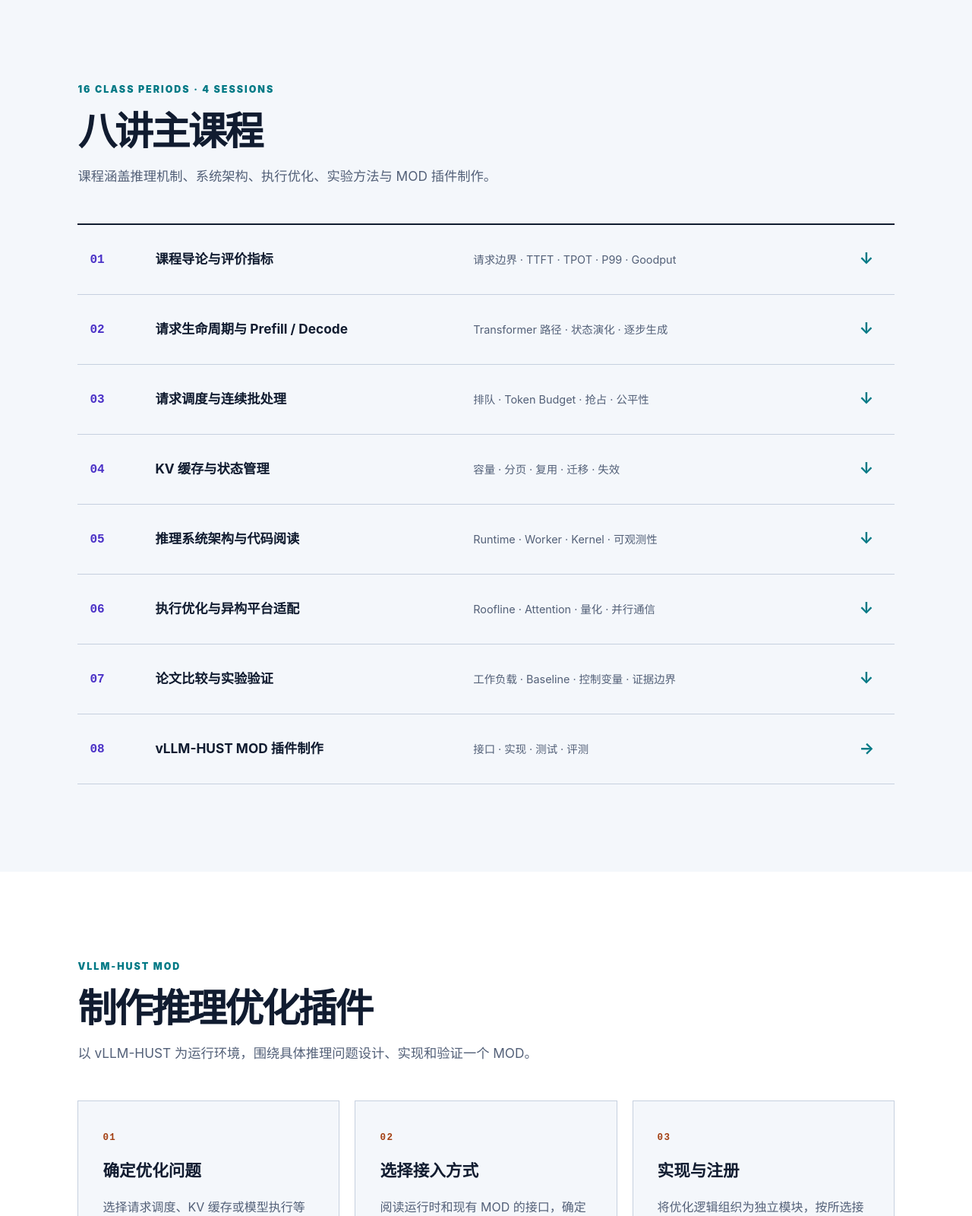
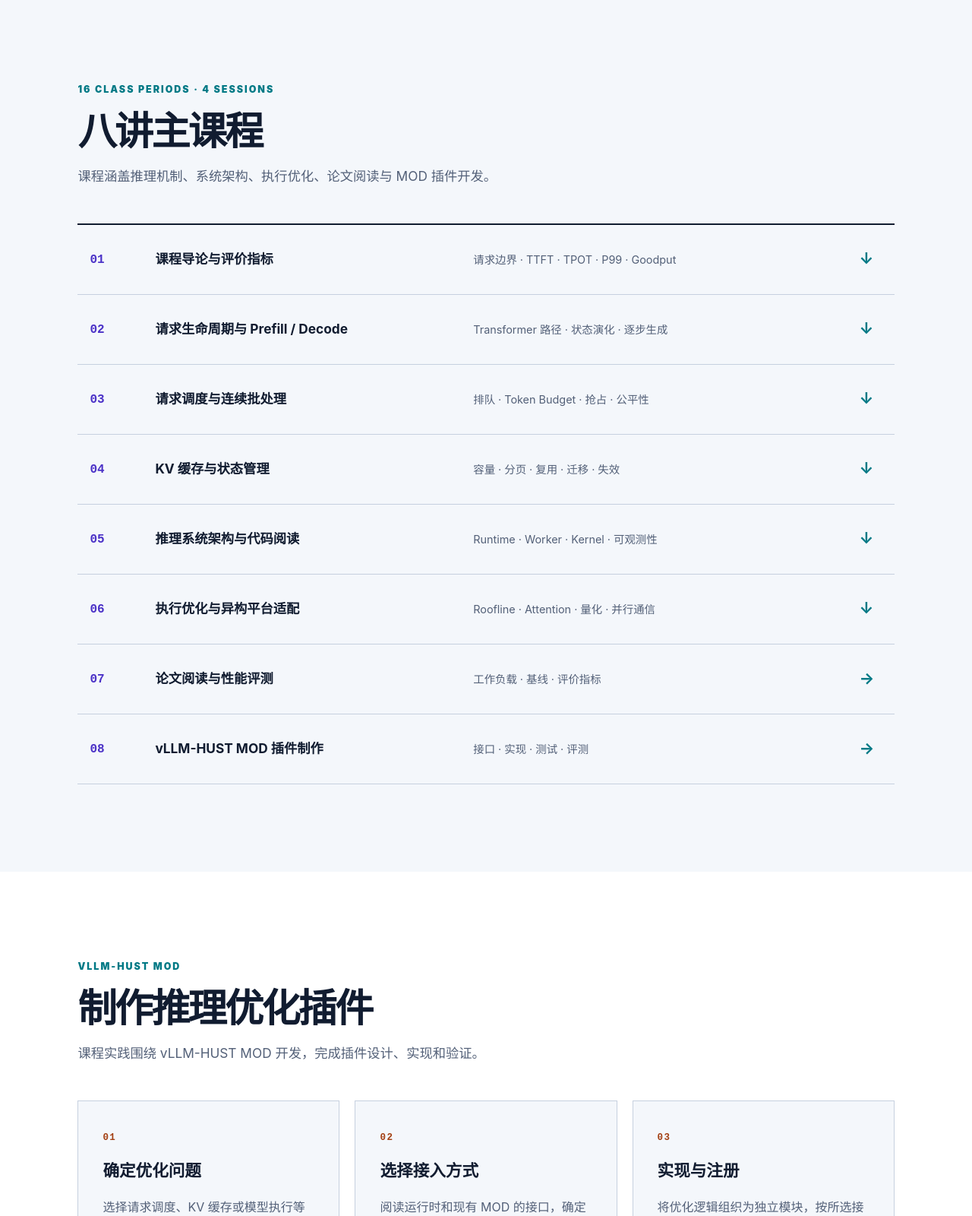
Before and after one commit to vLLM-HUST/intro-to-llm-inference-engines, a website: page src/site/index.html in a window 1280 px wide. Shown: the part 4813-6413 px from the top of the page at 76% size. Drawn offline with Linux system fonts and the light colour scheme.

Commit message:
Hide existing lab materials and focus practice on MODs

```diff
--- a/src/site/build.mjs
+++ b/src/site/build.mjs
@@ -40,8 +40,8 @@ for (const group of downloadGroups) {
   const absoluteSource = path.join(repositoryRoot, group.source);
   const files = (await collectFiles(absoluteSource, group.extensions)).filter((file) => {
     const name = path.basename(file);
-    if (group.id === "lectures" && name.startsWith("第08讲_")) return false;
-    if (group.id === "beamer" && /第(12|13)讲_/.test(name)) return false;
+    if (group.id === "lectures" && /^第(07|08)讲_/.test(name)) return false;
+    if (group.id === "beamer" && /第(11|12|13)讲_/.test(name)) return false;
     return true;
   });
   const renderedFiles = [];
--- a/src/site/index.html
+++ b/src/site/index.html
@@ -115,7 +115,7 @@
     </section>
 
     <section class="section" id="syllabus">
-      <div class="section-heading"><p class="eyebrow">16 class periods · 4 sessions</p><h2>八讲主课程</h2><p>课程涵盖推理机制、系统架构、执行优化、实验方法与 MOD 插件制作。</p></div>
+      <div class="section-heading"><p class="eyebrow">16 class periods · 4 sessions</p><h2>八讲主课程</h2><p>课程涵盖推理机制、系统架构、执行优化、论文阅读与 MOD 插件开发。</p></div>
       <div class="syllabus-list">
         <a href="downloads/slides/2027/lectures-8-pptx/%E7%AC%AC01%E8%AE%B2_%E8%AF%BE%E7%A8%8B%E5%AF%BC%E8%AE%BA%E4%B8%8E%E8%AF%84%E4%BB%B7%E6%8C%87%E6%A0%87.pptx" download><span>01</span><strong>课程导论与评价指标</strong><small>请求边界 · TTFT · TPOT · P99 · Goodput</small><b>↓</b></a>
         <a href="downloads/slides/2027/lectures-8-pptx/%E7%AC%AC02%E8%AE%B2_%E8%AF%B7%E6%B1%82%E7%94%9F%E5%91%BD%E5%91%A8%E6%9C%9F%E4%B8%8EPrefillDecode.pptx" download><span>02</span><strong>请求生命周期与 Prefill / Decode</strong><small>Transformer 路径 · 状态演化 · 逐步生成</small><b>↓</b></a>
@@ -123,13 +123,13 @@
         <a href="downloads/slides/2027/lectures-8-pptx/%E7%AC%AC04%E8%AE%B2_KV%E7%BC%93%E5%AD%98%E4%B8%8E%E7%8A%B6%E6%80%81%E7%AE%A1%E7%90%86.pptx" download><span>04</span><strong>KV 缓存与状态管理</strong><small>容量 · 分页 · 复用 · 迁移 · 失效</small><b>↓</b></a>
         <a href="downloads/slides/2027/lectures-8-pptx/%E7%AC%AC05%E8%AE%B2_%E6%8E%A8%E7%90%86%E7%B3%BB%E7%BB%9F%E6%9E%B6%E6%9E%84%E4%B8%8E%E4%BB%A3%E7%A0%81%E9%98%85%E8%AF%BB.pptx" download><span>05</span><strong>推理系统架构与代码阅读</strong><small>Runtime · Worker · Kernel · 可观测性</small><b>↓</b></a>
         <a href="downloads/slides/2027/lectures-8-pptx/%E7%AC%AC06%E8%AE%B2_%E6%89%A7%E8%A1%8C%E4%BC%98%E5%8C%96%E4%B8%8E%E5%BC%82%E6%9E%84%E5%B9%B3%E5%8F%B0%E9%80%82%E9%85%8D.pptx" download><span>06</span><strong>执行优化与异构平台适配</strong><small>Roofline · Attention · 量化 · 并行通信</small><b>↓</b></a>
-        <a href="downloads/slides/2027/lectures-8-pptx/%E7%AC%AC07%E8%AE%B2_%E8%AE%BA%E6%96%87%E6%AF%94%E8%BE%83%E4%B8%8E%E5%AE%9E%E9%AA%8C%E9%AA%8C%E8%AF%81.pptx" download><span>07</span><strong>论文比较与实验验证</strong><small>工作负载 · Baseline · 控制变量 · 证据边界</small><b>↓</b></a>
+        <a href="#practice"><span>07</span><strong>论文阅读与性能评测</strong><small>工作负载 · 基线 · 评价指标</small><b>→</b></a>
         <a href="#practice"><span>08</span><strong>vLLM-HUST MOD 插件制作</strong><small>接口 · 实现 · 测试 · 评测</small><b>→</b></a>
       </div>
     </section>
 
     <section class="section practice-section" id="practice">
-      <div class="section-heading"><p class="eyebrow">vLLM-HUST MOD</p><h2>制作推理优化插件</h2><p>以 vLLM-HUST 为运行环境，围绕具体推理问题设计、实现和验证一个 MOD。</p></div>
+      <div class="section-heading"><p class="eyebrow">vLLM-HUST MOD</p><h2>制作推理优化插件</h2><p>课程实践围绕 vLLM-HUST MOD 开发，完成插件设计、实现和验证。</p></div>
       <div class="practice-grid">
         <article><span>01</span><h3>确定优化问题</h3><p>选择请求调度、KV 缓存或模型执行等场景，说明目标负载、优化指标和适用条件。</p></article>
         <article><span>02</span><h3>选择接入方式</h3><p>阅读运行时和现有 MOD 的接口，确定扩展点、输入输出、依赖与配置。先检查所选版本实际支持的接口。</p></article>
```
Also changed, not shown: dist/index.html.
